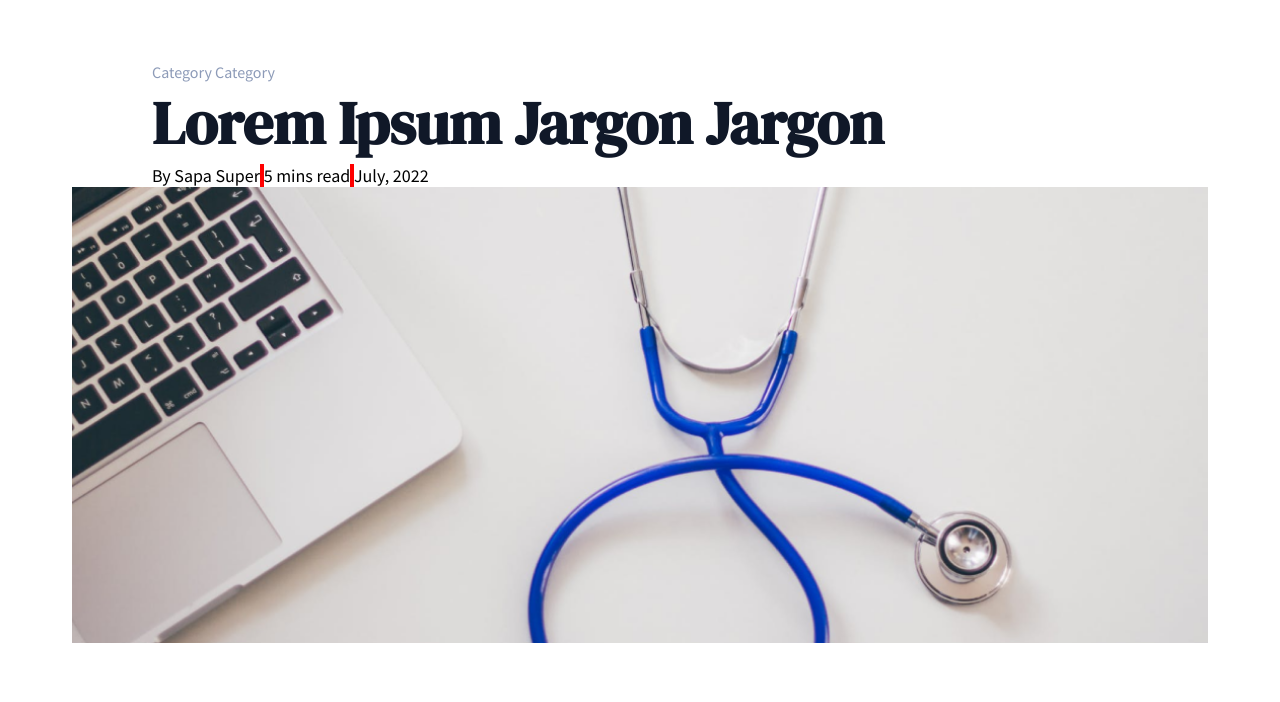
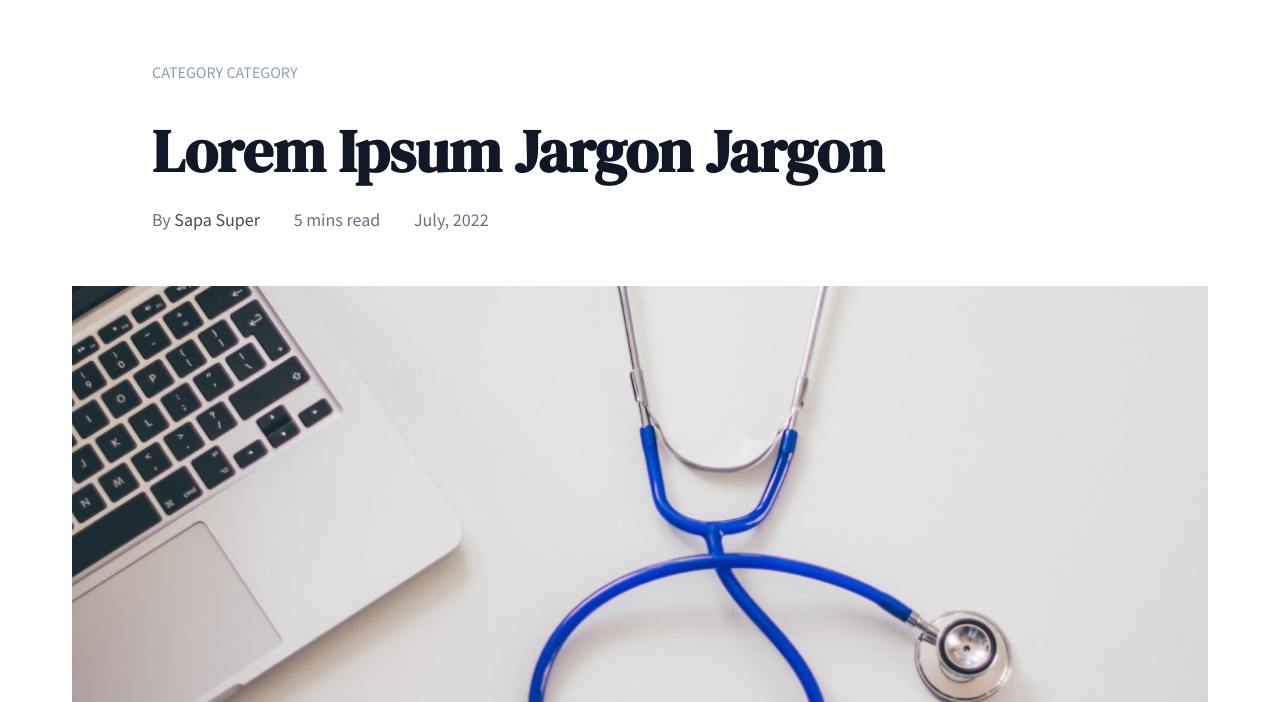
Before and after one commit to Murzuq/Carevator-Blog, a website: page blogPost.html in a window 1280 px wide. Shown: the part 98-800 px from the top of the page. Drawn offline with Linux system fonts and the light colour scheme.

Commit message:
Fixed typography bugs

```diff
--- a/sass/_component.scss
+++ b/sass/_component.scss
@@ -79,26 +79,32 @@
   &__head {
     // background-color: saddlebrown;
     padding: 0 8rem;
+    margin-bottom: 5.5rem;
 
     &_category {
       font-size: 1.6rem;
       color: #8d9bb8;
+      text-transform: uppercase;
+      margin-bottom: 2.8rem;
     }
 
     &_heading {
       font-size: 6rem;
       color: #101828;
+      margin-bottom: 1.6rem;
     }
 
     &_title {
       font-size: 1.8rem;
+      color: #667085;
 
       & > :not(:last-child)::after {
         content: " ";
-        background-color: red;
+        // background-color: red;
+        margin-right: 3rem;
       }
 
-      & > :first-child::after {
+      & > :first-child {
         color: #4a4a4a;
       }
     }
```
Also changed, not shown: css/style.css.
